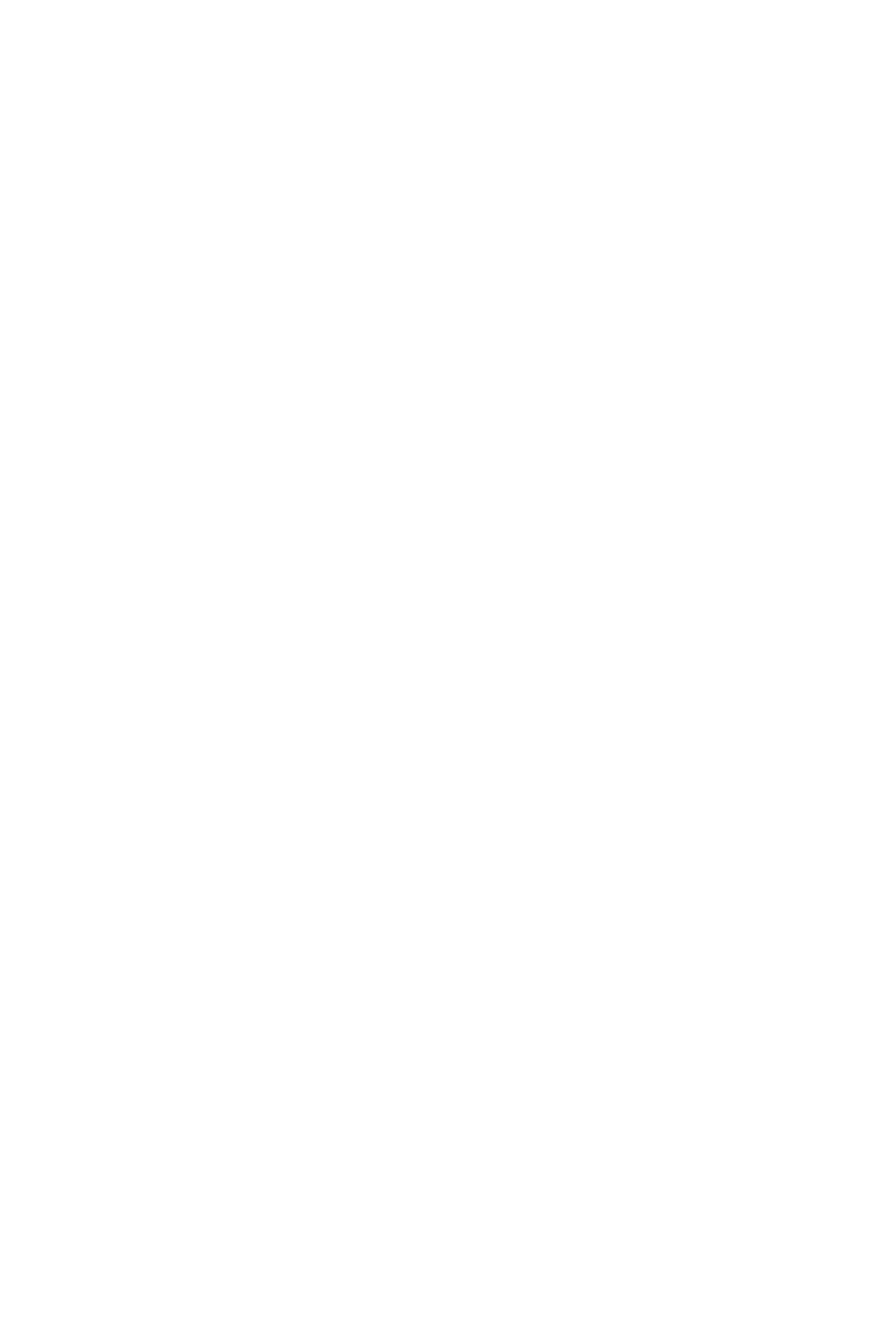
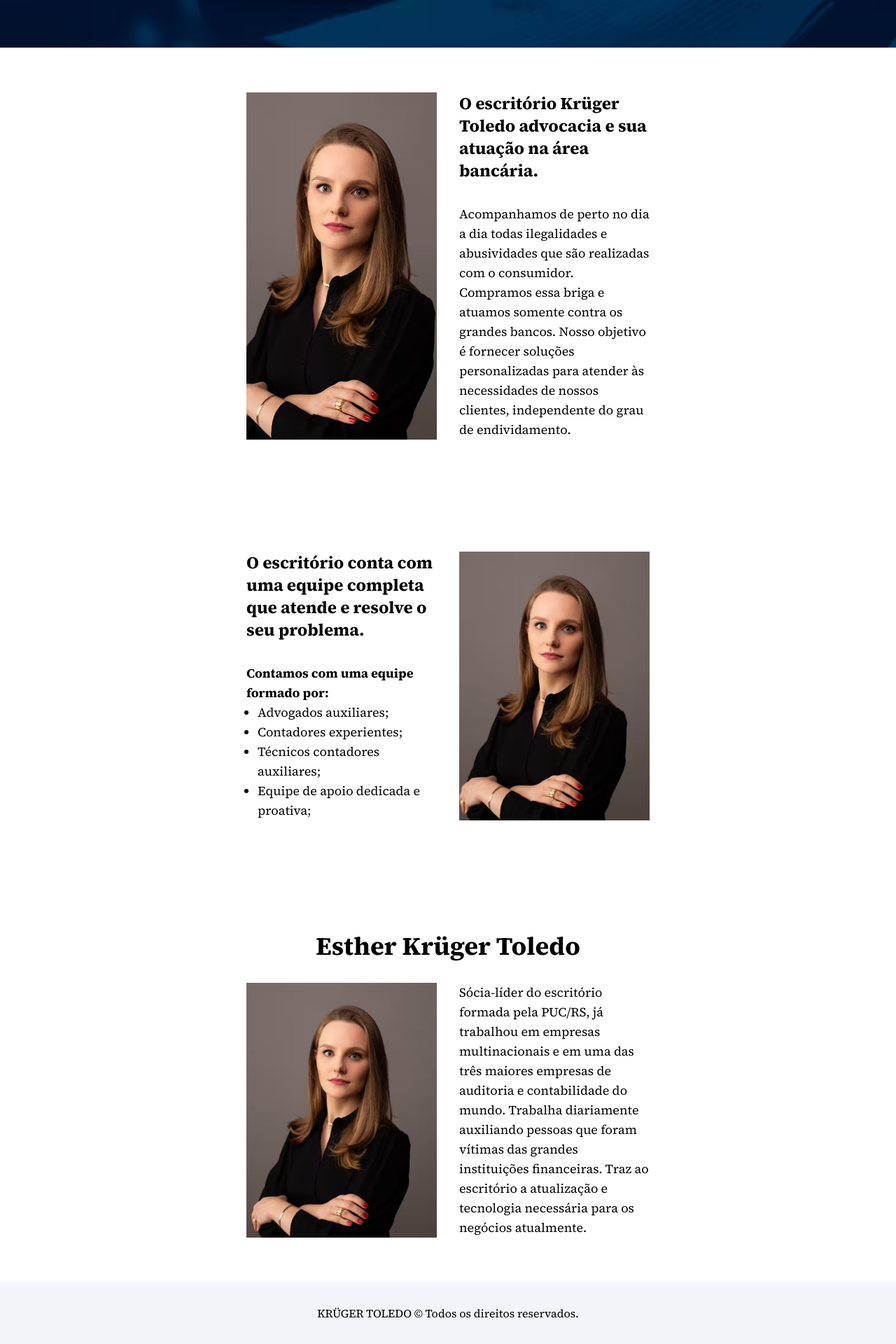
Before and after one commit to codyzzd/kruger, a Next.js app: page / in a window 1280 px wide. Shown: the part 272-2192 px from the top of the page at 70% size. Before the commit the page ends 800 px from the top, so only its background shows below. Built offline with nearby package versions, Linux system fonts and the light colour scheme.

Commit message:
fazendo a home

```diff
--- a/app/layout.tsx
+++ b/app/layout.tsx
@@ -1,14 +1,18 @@
 import type { Metadata } from "next";
-import { Inter, Source_Serif_4 } from "next/font/google";
+import { Source_Serif_4 } from "next/font/google";
 import "./globals.css";
 
 //const inter = Inter({ subsets: ["latin"] });
 const sourceserif = Source_Serif_4({ subsets: ["latin"] });
 
 export const metadata: Metadata = {
-  title: "Krüger Advocacia",
+  title: {
+    template: "%s | Krüger Advocacia",
+    default: "Krüger Advocacia",
+  },
   description:
     "Kruger Toledo Advocacia é um escritório especializado em Direito Bancário,  Atendimento personalizado, transparência, confiabilidade, eficiência e Resultados.",
+  //metadataBase: new URL('https://next-learn-dashboard.vercel.sh'),
 };
 
 export default function RootLayout({
--- a/app/page.tsx
+++ b/app/page.tsx
@@ -1,8 +1,136 @@
-import Image from "next/image";
+import type { Metadata } from "next";
+import Footer from "./sections/footer";
+
+
+
+export const metadata: Metadata = {
+  title: "Kruger",
+  description: "xxx.",
+};
 
 export default function Home() {
   return (
-    <><p>KRUGER</p>
+    <>
+      {/* header */}
+
+      {/* hero */}
+      <section
+        style={{
+          backgroundImage: 'url("/images/fundohero.avif")',
+          backgroundSize: "cover",
+          backgroundPosition: "center",
+        }}
+        className="py-32 md:py-16">
+        <div className="container flex flex-col justify-center  h-full p-8 mx-auto md:py-16 text-white text-center space-y-4">
+          <p className="text-xl">
+            Assistência aos superendividados de uma forma integral
+          </p>
+          <h1 className="text-4xl font-bold">
+            Muito além da repactuação das dívidas
+          </h1>
+        </div>
+      </section>
+
+      {/* atuação */}
+      <section>
+
+      </section>
+
+      {/* escritorio kruger pt1 */}
+      <section>
+        <div className="container p-8 mx-auto  lg:w-2/3 xl:w-1/2 py-16">
+          <div
+            className="grid grid-cols-1 grid-rows-2 gap-8 md:grid-cols-2 md:grid-rows-1"
+            style={{ gridTemplateRows: "min-content auto" }}>
+            <div
+              className="h-48 md:h-full"
+              style={{
+                backgroundImage: 'url("/images/ceo.avif")',
+                backgroundSize: "cover",
+                backgroundPosition: "center",
+              }}></div>
+            <div>
+              <h2 className="mb-8 text-2xl font-bold">
+                O escritório Krüger Toledo advocacia e sua atuação na área
+                bancária.
+              </h2>
+              <div className="text-lg">
+                <p className="">
+                  Acompanhamos de perto no dia a dia todas ilegalidades e
+                  abusividades que são realizadas com o consumidor. Compramos
+                  essa briga e atuamos somente contra os grandes bancos. Nosso
+                  objetivo é fornecer soluções personalizadas para atender às
+                  necessidades de nossos clientes, independente do grau de
+                  endividamento.
+                </p>
+              </div>
+            </div>
+          </div>
+        </div>
+      </section>
+
+      {/* escritorio kruger pt2 */}
+      <section>
+        <div className="container p-8 mx-auto py-16 lg:w-2/3 xl:w-1/2">
+          <div
+            className="grid grid-cols-1 grid-rows-2 gap-8 md:grid-cols-2 md:grid-rows-1 "
+            style={{ gridTemplateRows: "min-content auto" }}>
+            <div
+              className="h-48 md:h-full md:order-2"
+              style={{
+                backgroundImage: 'url("/images/ceo.avif")',
+                backgroundSize: "cover",
+                backgroundPosition: "center",
+              }}></div>
+            <div>
+              <h2 className="mb-8 text-2xl font-bold">
+                O escritório conta com uma equipe completa que atende e resolve
+                o seu problema.
+              </h2>
+              <div className="text-lg">
+                <p className="font-bold">
+                  Contamos com uma equipe formado por:
+                </p>
+                <ul className="list-disc ms-4">
+                  <li>Advogados auxiliares;</li>
+                  <li>Contadores experientes;</li>
+                  <li>Técnicos contadores auxiliares;</li>
+                  <li>Equipe de apoio dedicada e proativa;</li>
+                </ul>
+              </div>
+            </div>
+          </div>
+        </div>
+      </section>
+
+      {/* esther */}
+      <section>
+        <div className="container p-8 mx-auto py-16 lg:w-2/3 xl:w-1/2">
+          <h2 className="mb-8 text-4xl font-bold text-center">
+            Esther Krüger Toledo
+          </h2>
+          <div className="grid grid-cols-1 grid-rows-2 gap-8 md:grid-cols-2 md:grid-rows-1">
+            <div
+              className="w-full h-full min-h-72 lg:min-h-0"
+              style={{
+                backgroundImage: 'url("/images/ceo.avif")',
+                backgroundSize: "cover",
+                backgroundPosition: "center",
+              }}></div>
+            <p className="text-lg">
+              Sócia-líder do escritório formada pela PUC/RS, já trabalhou em
+              empresas multinacionais e em uma das três maiores empresas de
+              auditoria e contabilidade do mundo. Trabalha diariamente
+              auxiliando pessoas que foram vítimas das grandes instituições
+              financeiras. Traz ao escritório a atualização e tecnologia
+              necessária para os negócios atualmente.
+            </p>
+          </div>
+        </div>
+      </section>
+
+      {/* rodape */}
+      <Footer></Footer>
     </>
   );
 }
--- /dev/null
+++ b/app/quemsomos/page.tsx
@@ -0,0 +1,36 @@
+import type { Metadata } from "next";
+import Footer from "../sections/footer";
+
+export const metadata: Metadata = {
+  title: "Quem Somos",
+  description: "xxx.",
+};
+
+export default function Home() {
+  return (
+    <>
+      {/* header */}
+
+      {/* hero */}
+
+      {/* atuação */}
+
+      {/* escritorio kruger pt1 */}
+
+      {/* escritorio kruger pt2 */}
+
+      {/* esther */}
+      <h2>Esther Krüger Toledo</h2>
+      <p>
+        Sócia-líder do escritório formada pela PUC/RS, já trabalhou em empresas
+        multinacionais e em uma das três maiores empresas de auditoria e
+        contabilidade do mundo. Trabalha diariamente auxiliando pessoas que
+        foram vítimas das grandes instituições financeiras. Traz ao escritório a
+        atualização e tecnologia necessária para os negócios atualmente.
+      </p>
+
+      {/* rodape */}
+      <Footer></Footer>
+    </>
+  );
+}
--- /dev/null
+++ b/app/sections/footer.tsx
@@ -0,0 +1,9 @@
+export default function Footer() {
+  return (
+    <section className="bg-slate-100 py-8 px-8">
+      <footer className="container mx-auto  text-center">
+        <p>KRÜGER TOLEDO © Todos os direitos reservados.</p>
+      </footer>
+    </section>
+  );
+}
```
Also changed, not shown: app/golpedopix/page.tsx (+29 -24 lines), package.json (+7 -9 lines), 1 other file (tests, documents, lock files or other folders).
